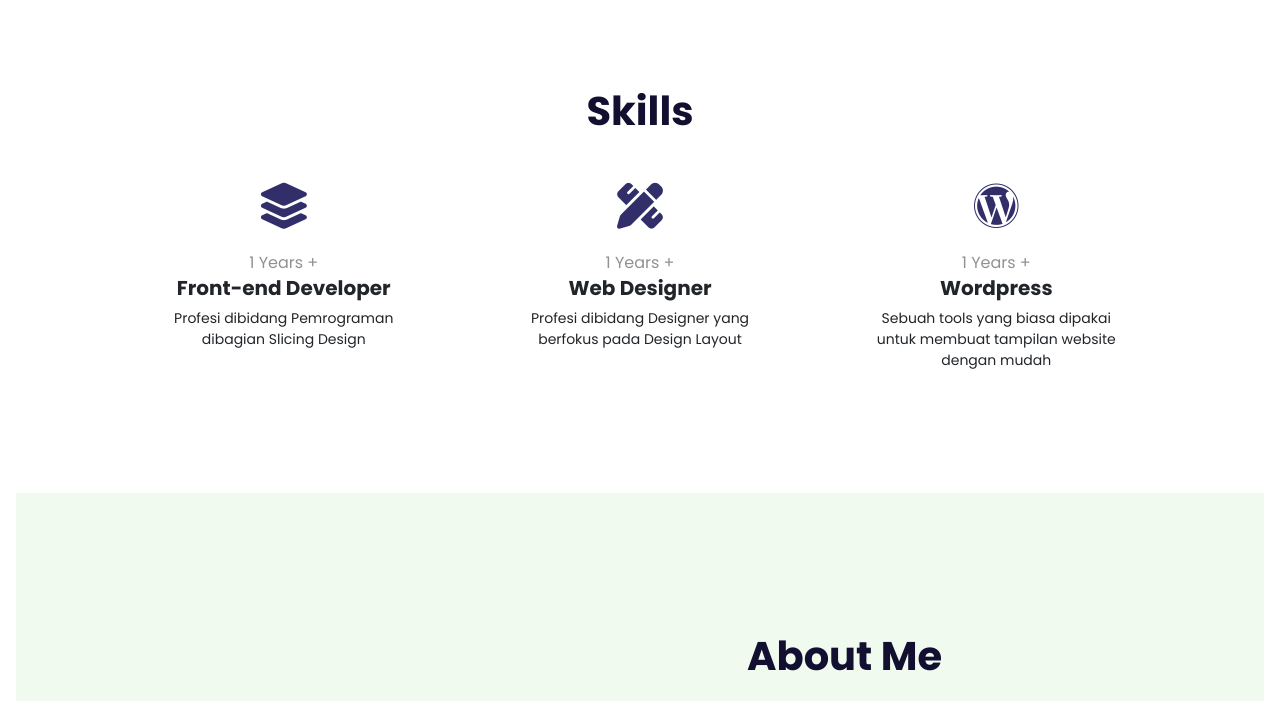
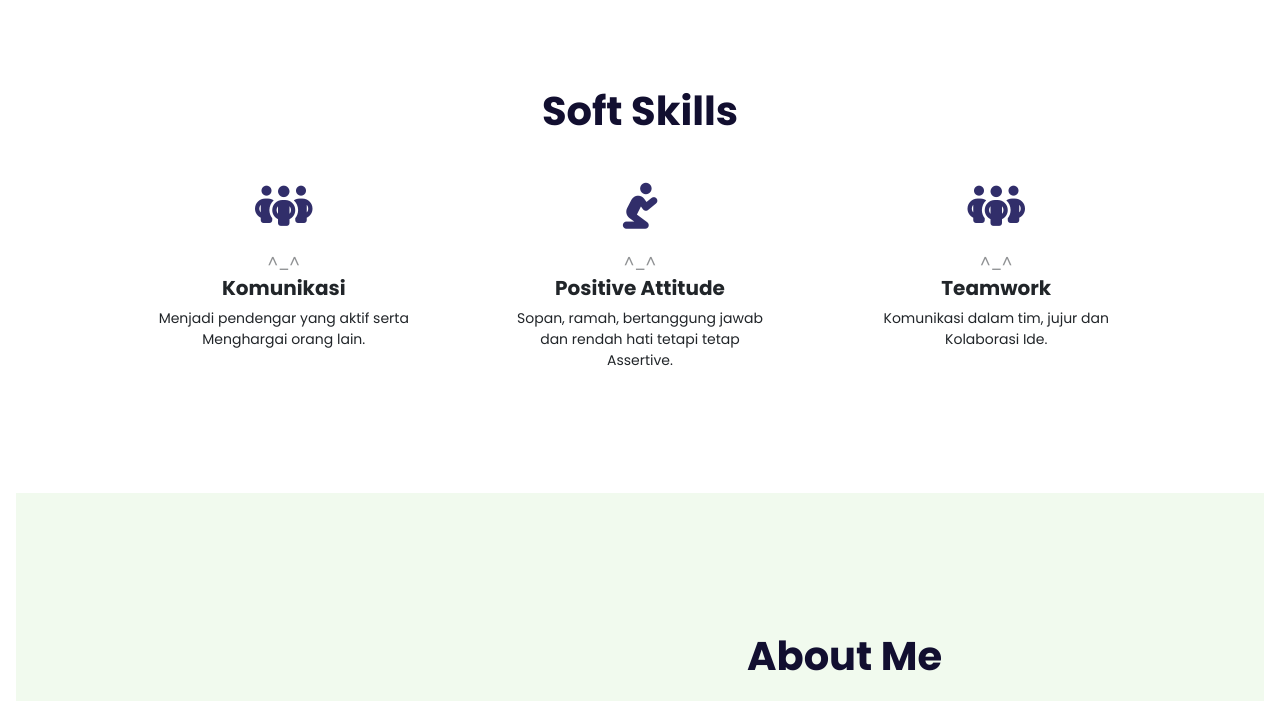
Before and after one commit to dekadii01/portofolio, a plain HTML site: page index.html in a window 1280 px wide. Shown: the part 764-1465 px from the top of the page. Drawn offline with nearby package versions, Linux system fonts and the light colour scheme.

Commit message:
update section skills

```diff
--- a/dist/css/style.css
+++ b/dist/css/style.css
@@ -153,7 +153,7 @@ img.hero-img {
 }
 
 .about .row .col .brands-icon i:nth-child(4) {
-  color: #00c6f7;
+  color: #787CB4;
 }
 
 .about .row .col .brands-icon i:nth-child(5) {
--- a/index.html
+++ b/index.html
@@ -17,7 +17,9 @@
     <link href="https://fonts.googleapis.com/css2?family=Poppins:wght@400;600;700&display=swap" rel="stylesheet" />
 
     <!-- font awesome -->
-    <script src="https://kit.fontawesome.com/daa3d4c019.js" crossorigin="anonymous"></script>
+    <link rel="stylesheet" href="https://cdnjs.cloudflare.com/ajax/libs/font-awesome/6.4.0/css/all.min.css"
+        integrity="sha512-iecdLmaskl7CVkqkXNQ/ZH/XLlvWZOJyj7Yy7tcenmpD1ypASozpmT/E0iPtmFIB46ZmdtAc9eNBvH0H/ZpiBw=="
+        crossorigin="anonymous" referrerpolicy="no-referrer" />
 
     <!-- animated style -->
     <link rel="stylesheet" href="https://cdnjs.cloudflare.com/ajax/libs/animate.css/4.1.1/animate.min.css" />
@@ -98,28 +100,28 @@
 
     <section id="skills" class="skills d-flex align-items-center pt-md-0 pt-5">
         <div class="container">
-            <h1 data-aos="fade-up" data-aos-duration="1000" class="fw-bold text-center mb-5">Skills</h1>
+            <h1 data-aos="fade-up" data-aos-duration="1000" class="fw-bold text-center mb-5">Soft Skills</h1>
             <div class="row d-flex justify-content-between text-center justify-content-lg-evenly">
                 <div data-aos="fade-up" data-aos-duration="1000" data-aos-delay="200"
                     class="col col-md-3 col-12 mb-md-0 mb-3">
-                    <i class="fa-solid fa-layer-group"></i>
-                    <h6 class="opacity-50 my-1">1 Years +</h6>
-                    <h5 class="fw-bold">Front-end Developer</h5>
-                    <p>Profesi dibidang Pemrograman dibagian Slicing Design</p>
+                    <i class="fa-sharp fa-solid fa-people-group"></i>
+                    <h6 class="opacity-50 my-1">^_^</h6>
+                    <h5 class="fw-bold">Komunikasi</h5>
+                    <p>Menjadi pendengar yang aktif serta Menghargai orang lain.</p>
                 </div>
                 <div data-aos="fade-up" data-aos-duration="1000" data-aos-delay="400"
                     class="col col-md-3 col-12 mb-md-0 mb-3">
-                    <i class="fa-solid fa-pen-ruler"></i>
-                    <h6 class="opacity-50 my-1">1 Years +</h6>
-                    <h5 class="fw-bold">Web Designer</h5>
-                    <p>Profesi dibidang Designer yang berfokus pada Design Layout</p>
+                    <i class="fa-solid fa-person-praying"></i>
+                    <h6 class="opacity-50 my-1">^_^</h6>
+                    <h5 class="fw-bold">Positive Attitude</h5>
+                    <p>Sopan, ramah, bertanggung jawab dan rendah hati tetapi tetap Assertive.</p>
                 </div>
                 <div data-aos="fade-up" data-aos-duration="1000" data-aos-delay="600"
                     class="col col-md-3 col-12 mb-md-0 mb-3">
-                    <i class="fa-brands fa-wordpress"></i>
-                    <h6 class="opacity-50 my-1">1 Years +</h6>
-                    <h5 class="fw-bold">Wordpress</h5>
-                    <p>Sebuah tools yang biasa dipakai untuk membuat tampilan website dengan mudah</p>
+                    <i class="fa-sharp fa-solid fa-people-group"></i>
+                    <h6 class="opacity-50 my-1">^_^</h6>
+                    <h5 class="fw-bold">Teamwork</h5>
+                    <p>Komunikasi dalam tim, jujur dan Kolaborasi Ide.</p>
                 </div>
             </div>
         </div>
@@ -154,7 +156,7 @@
                         <i data-aos="fade-up" data-aos-duration="1000" data-aos-delay="1000"
                             class="fa-brands fa-js"></i>
                         <i data-aos="fade-up" data-aos-duration="1000" data-aos-delay="1100"
-                            class="fa-brands fa-react"></i>
+                            class="fa-brands fa-php"></i>
                         <i data-aos="fade-up" data-aos-duration="1000" data-aos-delay="1200"
                             class="fa-brands fa-bootstrap"></i>
                     </div>
```
